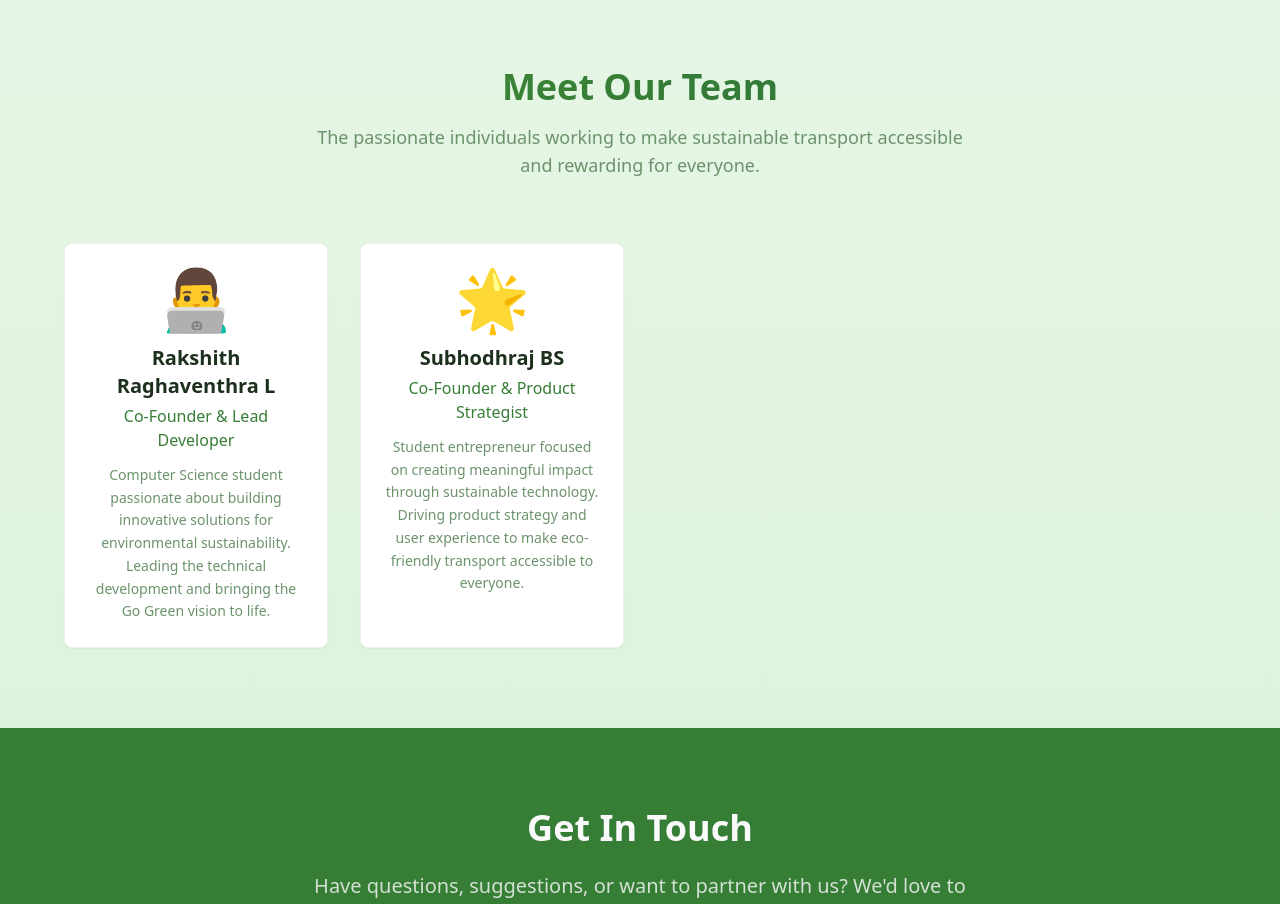
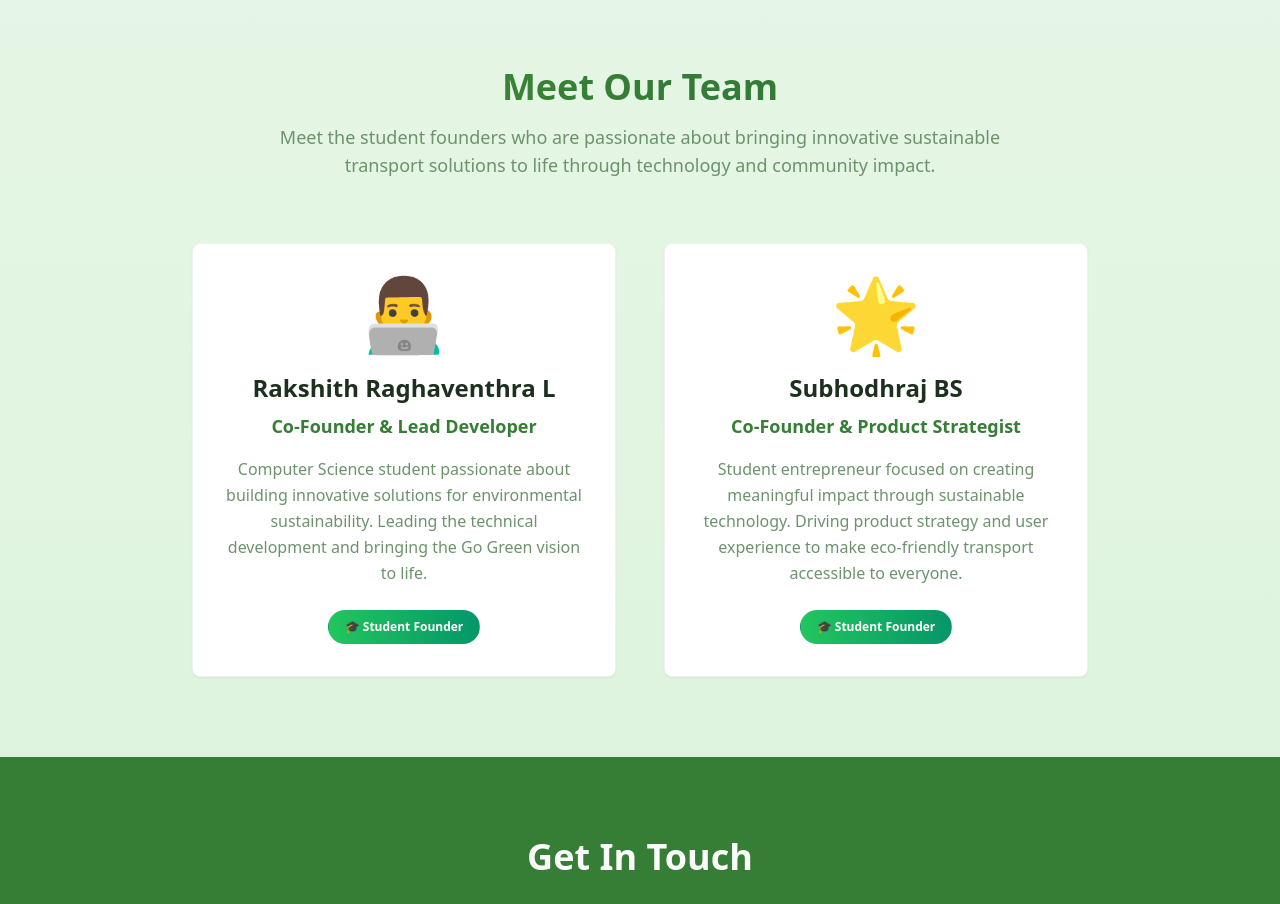
Before and after one commit to rakshithraghaventhra77/GoGreenTransit, a React (Vite) app: page /about in a window 1280 px wide. Shown: the part 1740-2644 px from the top of the page. Built offline with nearby package versions, Linux system fonts and the light colour scheme.

Commit message:
Update team section description and layout
cgen-4a7c184a30f343bd9bf84bbe0881baba

```diff
--- a/src/pages/About.tsx
+++ b/src/pages/About.tsx
@@ -146,21 +146,31 @@ const About = () => {
           <div className="max-w-6xl mx-auto">
             <div className="text-center mb-16">
               <h2 className="text-4xl font-bold text-gradient-eco mb-4">Meet Our Team</h2>
-              <p className="text-muted-foreground text-lg max-w-2xl mx-auto">
-                The passionate individuals working to make sustainable transport accessible and rewarding for everyone.
+              <p className="text-muted-foreground text-lg max-w-3xl mx-auto">
+                Meet the student founders who are passionate about bringing innovative sustainable transport solutions to life through technology and community impact.
               </p>
             </div>
 
-            <div className="grid md:grid-cols-2 lg:grid-cols-4 gap-8">
+            <div className="grid md:grid-cols-2 gap-12 max-w-4xl mx-auto">
               {teamMembers.map((member, index) => (
-                <Card key={index} className="card-eco text-center group hover:scale-105 transition-all duration-300">
-                  <CardContent className="p-6">
-                    <div className="text-6xl mb-4 group-hover:scale-110 transition-transform duration-300">
+                <Card key={index} className="card-eco text-center group hover:scale-105 transition-all duration-500 relative overflow-hidden">
+                  {/* Background gradient effect */}
+                  <div className="absolute inset-0 bg-gradient-to-br from-green-50/50 to-emerald-100/30 opacity-0 group-hover:opacity-100 transition-opacity duration-500"></div>
+
+                  <CardContent className="p-8 relative z-10">
+                    <div className="text-7xl mb-6 group-hover:scale-110 group-hover:rotate-12 transition-all duration-500">
                       {member.emoji}
                     </div>
-                    <h3 className="text-xl font-bold text-foreground mb-1">{member.name}</h3>
-                    <p className="text-primary font-medium mb-3">{member.role}</p>
-                    <p className="text-muted-foreground text-sm leading-relaxed">{member.description}</p>
+                    <h3 className="text-2xl font-bold text-foreground mb-2">{member.name}</h3>
+                    <p className="text-primary font-semibold mb-4 text-lg">{member.role}</p>
+                    <p className="text-muted-foreground leading-relaxed">{member.description}</p>
+
+                    {/* Student badge */}
+                    <div className="mt-6">
+                      <Badge className="bg-gradient-to-r from-green-500 to-emerald-600 text-white px-4 py-2">
+                        🎓 Student Founder
+                      </Badge>
+                    </div>
                   </CardContent>
                 </Card>
               ))}
```
